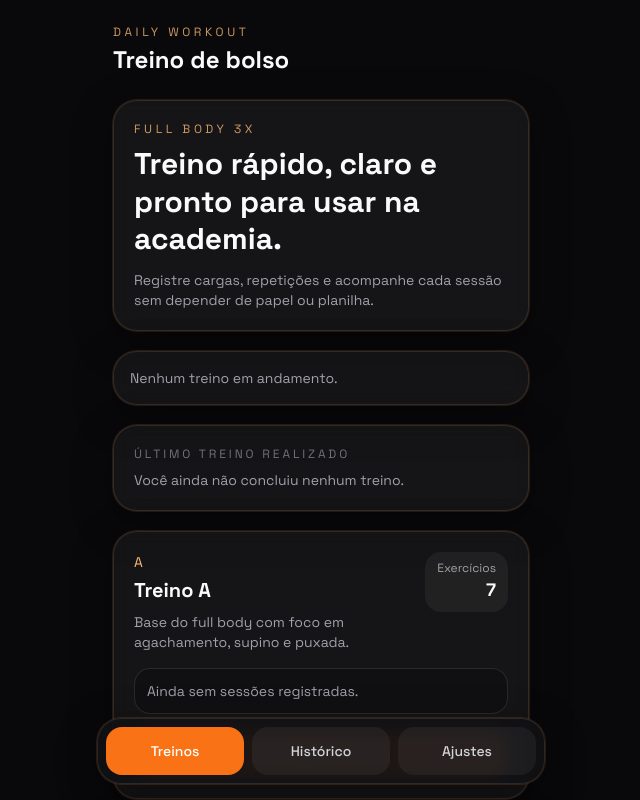
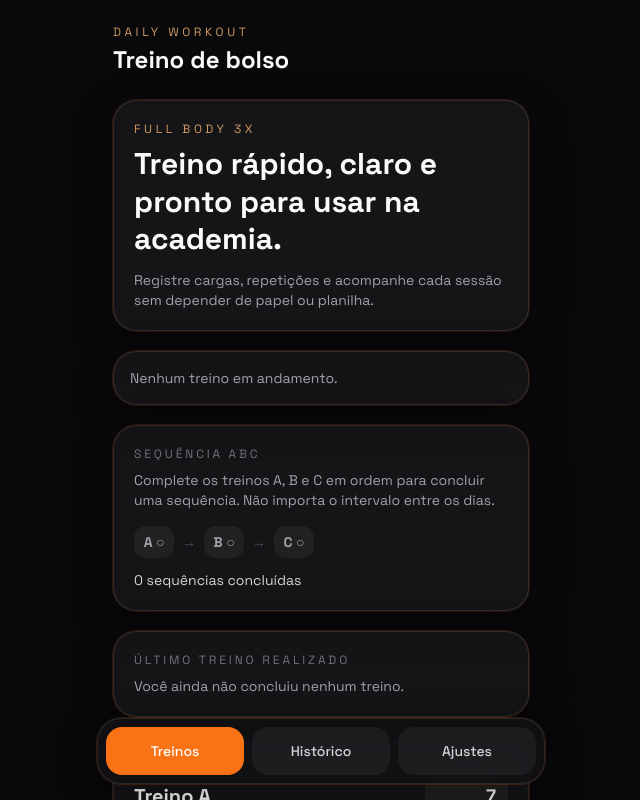
Before and after one commit to lnrdgst/daily-workout, a React (Vite) app: page / in a window 1280 px wide. Shown: the top 800 px of the page, without its empty margins (319-959 px from the left). Built offline with nearby package versions, Linux system fonts and the light colour scheme.

Commit message:
feat: adiciona progresso da sequencia ABC

```diff
--- a/src/pages/HomePage.tsx
+++ b/src/pages/HomePage.tsx
@@ -1,12 +1,15 @@
 import { workouts } from '@/data/workouts';
 import { useWorkoutStore } from '@/hooks/useWorkoutStore';
 import { getLastWorkout } from '@/utils/storage';
+import { getWorkoutSequenceProgress } from '@/utils/workoutSequence';
 import { WorkoutCard } from '@/components/WorkoutCard';
 import { WorkoutProgress } from '@/components/WorkoutProgress';
 
 export const HomePage = () => {
   const { state } = useWorkoutStore();
   const lastWorkout = getLastWorkout(state.history, state.lastCompletedWorkoutId);
+  const sequenceProgress = getWorkoutSequenceProgress(state.history);
+  const sequenceSteps = ['A', 'B', 'C'] as const;
 
   return (
     <div className="space-y-5">
@@ -19,6 +22,28 @@ export const HomePage = () => {
       </section>
 
       <WorkoutProgress draft={state.activeDraft} />
+
+      <section className="panel p-5">
+        <p className="text-xs uppercase tracking-[0.24em] text-zinc-500">Sequência ABC</p>
+        <p className="mt-2 text-sm text-zinc-400">Complete os treinos A, B e C em ordem para concluir uma sequência. Não importa o intervalo entre os dias.</p>
+        <div className="mt-4 flex items-center gap-2 text-sm font-semibold" aria-label={`Progresso atual da sequência: ${sequenceProgress.currentStep} de 3 etapas concluídas`}>
+          {sequenceSteps.map((step, index) => {
+            const isComplete = index < sequenceProgress.currentStep;
+
+            return (
+              <div key={step} className="contents">
+                <span className={`inline-flex min-w-10 items-center justify-center rounded-xl px-2 py-1.5 ${isComplete ? 'bg-accent-500/15 text-accent-300' : 'bg-white/5 text-zinc-400'}`}>
+                  {step} {isComplete ? '✓' : '○'}
+                </span>
+                {index < sequenceSteps.length - 1 && <span className="text-zinc-600">→</span>}
+              </div>
+            );
+          })}
+        </div>
+        <p className="mt-3 text-sm text-zinc-300">
+          {sequenceProgress.completedSequences} sequência{sequenceProgress.completedSequences === 1 ? '' : 's'} concluída{sequenceProgress.completedSequences === 1 ? '' : 's'}
+        </p>
+      </section>
 
       <section className="panel p-5">
         <p className="text-xs uppercase tracking-[0.24em] text-zinc-500">Último treino realizado</p>
--- /dev/null
+++ b/src/utils/workoutSequence.ts
@@ -0,0 +1,30 @@
+import type { WorkoutId, WorkoutSessionHistory } from '@/types/workout';
+
+const sequence: WorkoutId[] = ['A', 'B', 'C'];
+
+export interface WorkoutSequenceProgress {
+  completedSequences: number;
+  currentStep: 0 | 1 | 2;
+}
+
+export const getWorkoutSequenceProgress = (history: WorkoutSessionHistory[]): WorkoutSequenceProgress => {
+  const orderedHistory = [...history].sort((first, second) => new Date(first.finishedAt).getTime() - new Date(second.finishedAt).getTime());
+  let completedSequences = 0;
+  let currentStep: 0 | 1 | 2 = 0;
+
+  for (const session of orderedHistory) {
+    if (session.workoutId !== sequence[currentStep]) {
+      continue;
+    }
+
+    if (currentStep === 2) {
+      completedSequences += 1;
+      currentStep = 0;
+      continue;
+    }
+
+    currentStep = (currentStep + 1) as 1 | 2;
+  }
+
+  return { completedSequences, currentStep };
+};
```
